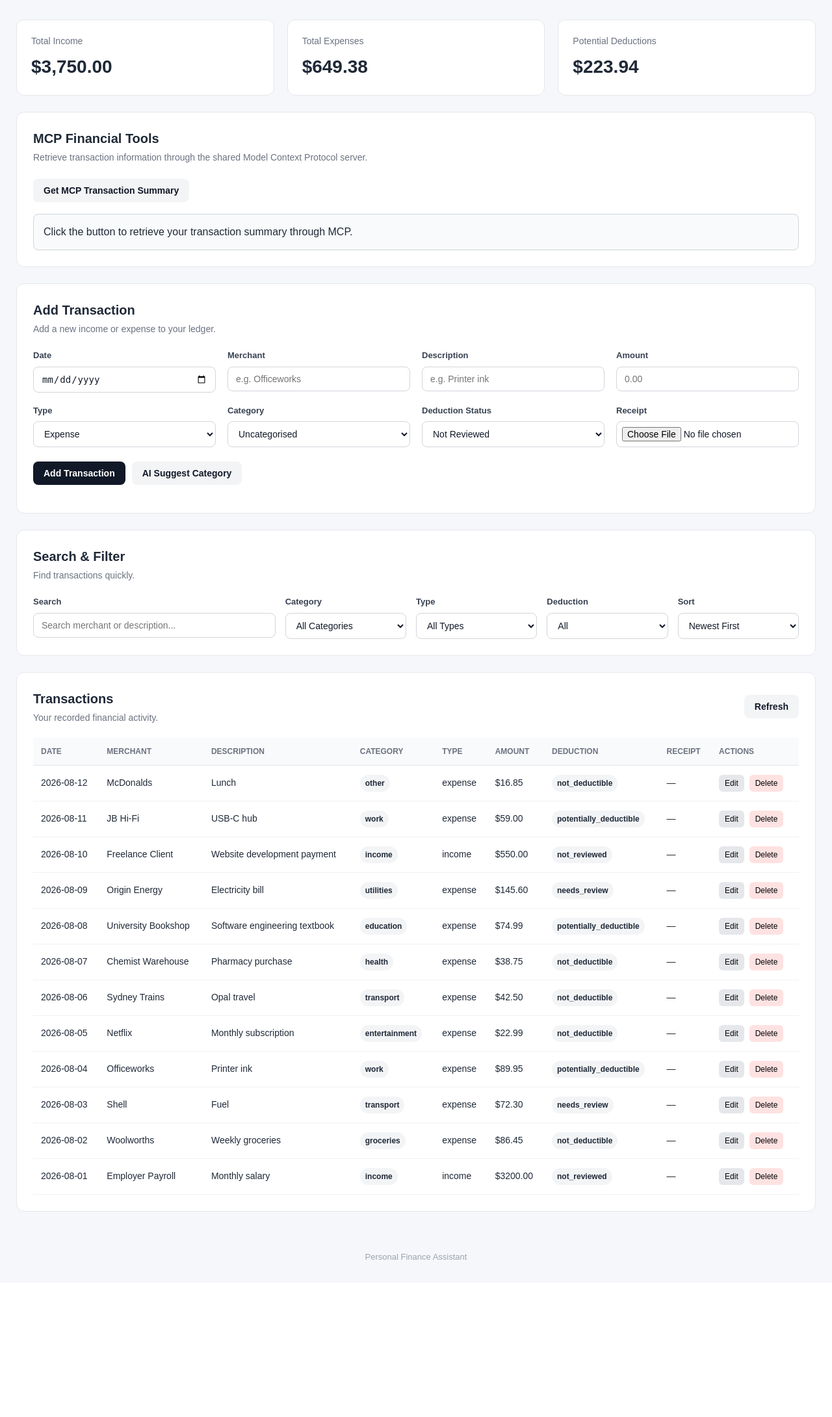
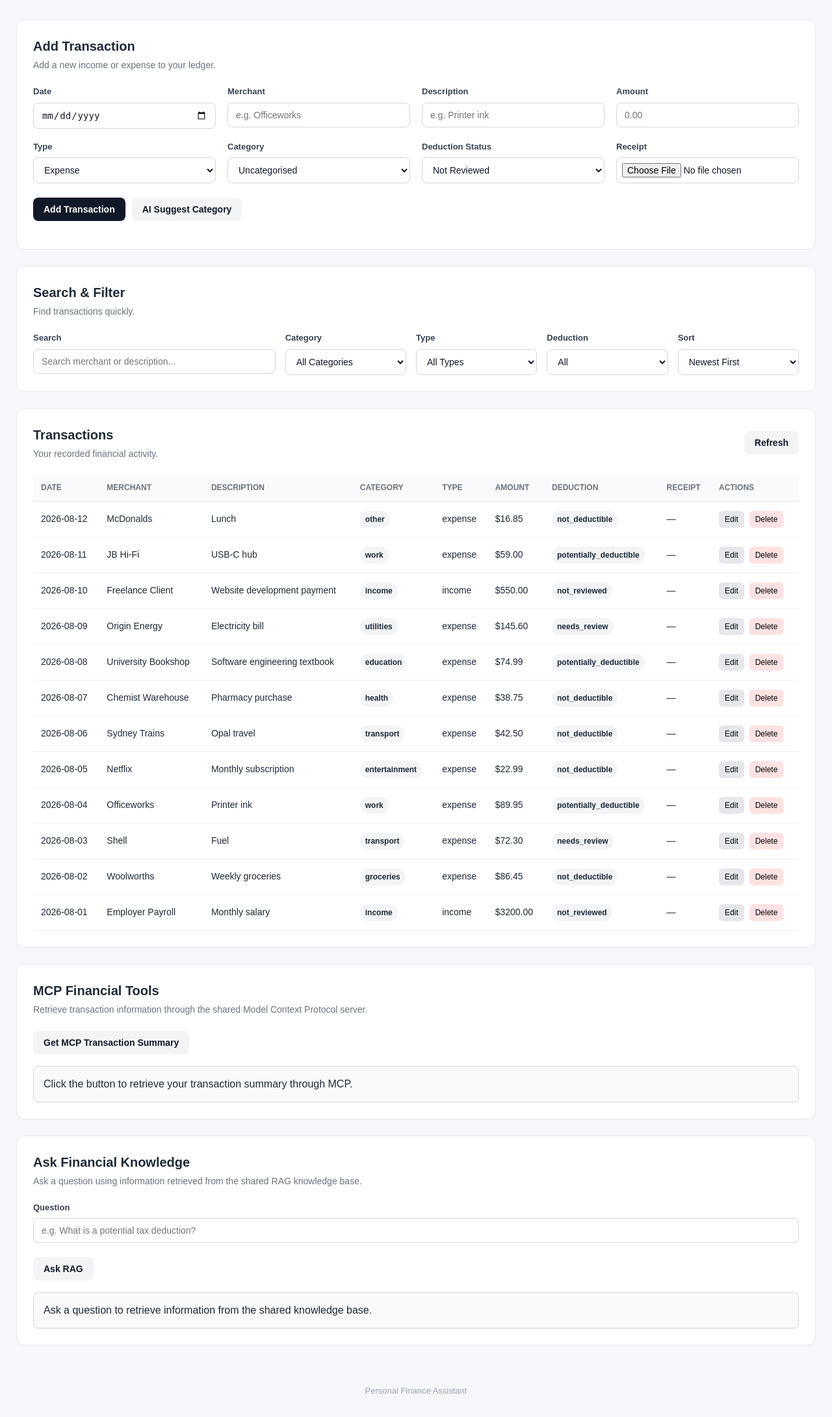
Before and after one commit to Spliky420/Advanced-Software-Development, a Flask app: template Thomas/frontend/templates/index.html in a window 1280 px wide. Shown: the part 101-2281 px from the top of the page at 65% size. Before the commit the page ends 2039 px from the top, so only its background shows below. Run offline with Flask 3, Linux system fonts and the light colour scheme; the template is opened without the code that fills it, so the values that code supplies are empty; data comes from the database, SQL or seed files in the repository.

Commit message:
RAG implementation

```diff
--- a/Thomas/backend/app.py
+++ b/Thomas/backend/app.py
@@ -21,6 +21,11 @@ OLLAMA_MODEL = os.getenv("OLLAMA_MODEL", "qwen2.5:0.5b")
 MCP_SERVER_URL = os.getenv(
     "MCP_SERVER_URL",
     "http://host.docker.internal:5002/mcp"
+)
+
+RAG_SERVER_URL = os.getenv(
+    "RAG_SERVER_URL",
+    "http://host.docker.internal:5003"
 )
 
 app.config["UPLOAD_FOLDER"] = UPLOAD_FOLDER
@@ -143,6 +148,94 @@ def mcp_transaction_summary():
             "success": False,
             "error": str(error)
         }), 500
+
+@app.route("/api/transactions/rag", methods=["POST"])
+def rag_question():
+    try:
+        question = request.form.get("question", "").strip()
+
+        if not question:
+            return """
+                <div class="ai-suggestion">
+                    <p>Please enter a question.</p>
+                </div>
+            """, 400
+
+        response = requests.post(
+            f"{RAG_SERVER_URL}/answer",
+            json={
+                "query": question,
+                "k": 5,
+                "caller": "Thomas"
+            },
+            timeout=120
+        )
+
+        response.raise_for_status()
+        data = response.json()
+
+        answer = data.get("answer", "No answer returned.")
+        confidence = data.get("confidence_category", "Unknown")
+        citations = data.get("citations", [])
+
+        citation_html = ""
+
+        for citation in citations:
+            source = citation.get("source_id", "Unknown source")
+            chunk = citation.get("chunk_id", "")
+
+            citation_html += f"""
+                <li>
+                    {source}
+                    <small>({chunk})</small>
+                </li>
+            """
+
+        return f"""
+            <div class="ai-suggestion">
+
+                <h4>RAG Answer</h4>
+
+                <p>{answer}</p>
+
+                <p>
+                    <strong>Confidence:</strong>
+                    {confidence}
+                </p>
+
+                <p><strong>Sources:</strong></p>
+
+                <ul>
+                    {citation_html}
+                </ul>
+
+                <p class="ai-warning">
+                    Answer generated using retrieved context
+                    from the shared RAG server.
+                </p>
+
+            </div>
+        """
+
+    except requests.exceptions.RequestException as error:
+        print("RAG server error:", error)
+
+        return """
+            <div class="ai-suggestion">
+                <p>
+                    Could not connect to the shared RAG server.
+                </p>
+            </div>
+        """, 502
+
+    except Exception as error:
+        print("RAG error:", error)
+
+        return f"""
+            <div class="ai-suggestion">
+                <p>RAG Error: {str(error)}</p>
+            </div>
+        """, 500
 
 
 @app.route("/api/transactions/ai-classify", methods=["POST"])
--- a/Thomas/frontend/templates/index.html
+++ b/Thomas/frontend/templates/index.html
@@ -28,54 +28,6 @@
 
     <main class="container">
 
-        <!-- SUMMARY -->
-        <section id="summary-grid" class="summary-grid" hx-get="/api/transactions/summary" hx-trigger="load"
-            hx-swap="innerHTML">
-            <div class="summary-card">
-                <span>Total Income</span>
-                <strong>Loading...</strong>
-            </div>
-
-            <div class="summary-card">
-                <span>Total Expenses</span>
-                <strong>Loading...</strong>
-            </div>
-
-            <div class="summary-card">
-                <span>Potential Deductions</span>
-                <strong>Loading...</strong>
-            </div>
-        </section>
-<!-- MCP TOOLS -->
-<section class="card">
-
-    <div class="section-heading">
-        <div>
-            <h2>MCP Financial Tools</h2>
-            <p>
-                Retrieve transaction information through the shared
-                Model Context Protocol server.
-            </p>
-        </div>
-    </div>
-
-    <div class="button-row">
-        <button
-            type="button"
-            class="button button-secondary"
-            hx-get="/api/transactions/mcp-summary"
-            hx-target="#mcp-result"
-            hx-swap="innerHTML"
-        >
-            Get MCP Transaction Summary
-        </button>
-    </div>
-
-    <div id="mcp-result" class="ai-result">
-        <p>Click the button to retrieve your transaction summary through MCP.</p>
-    </div>
-
-</section>
 
         <!-- ADD TRANSACTION -->
         <section class="card">
@@ -344,6 +296,90 @@
 
         </section>
 
+        <!-- MCP TOOLS -->
+<section class="card">
+
+    <div class="section-heading">
+        <div>
+            <h2>MCP Financial Tools</h2>
+            <p>
+                Retrieve transaction information through the shared
+                Model Context Protocol server.
+            </p>
+        </div>
+    </div>
+
+    <div class="button-row">
+        <button
+            type="button"
+            class="button button-secondary"
+            hx-get="/api/transactions/mcp-summary"
+            hx-target="#mcp-result"
+            hx-swap="innerHTML"
+        >
+            Get MCP Transaction Summary
+        </button>
+    </div>
+
+    <div id="mcp-result" class="ai-result">
+        <p>Click the button to retrieve your transaction summary through MCP.</p>
+    </div>
+
+</section>
+
+<!-- RAG TOOLS -->
+<section class="card">
+
+    <div class="section-heading">
+        <div>
+            <h2>Ask Financial Knowledge</h2>
+            <p>
+                Ask a question using information retrieved
+                from the shared RAG knowledge base.
+            </p>
+        </div>
+    </div>
+
+    <form
+        hx-post="/api/transactions/rag"
+        hx-target="#rag-result"
+        hx-swap="innerHTML"
+    >
+
+        <div class="form-group">
+            <label for="rag-question">
+                Question
+            </label>
+
+            <input
+                id="rag-question"
+                name="question"
+                type="text"
+                placeholder="e.g. What is a potential tax deduction?"
+                required
+            >
+        </div>
+
+        <div class="button-row">
+            <button
+                type="submit"
+                class="button button-secondary"
+            >
+                Ask RAG
+            </button>
+        </div>
+
+    </form>
+
+    <div id="rag-result" class="ai-result">
+        <p>
+            Ask a question to retrieve information
+            from the shared knowledge base.
+        </p>
+    </div>
+
+</section>
+
     </main>
 
 
--- a/docker-compose.yml
+++ b/docker-compose.yml
@@ -207,6 +207,7 @@ services:
       OLLAMA_URL: http://ollama:11434
       OLLAMA_MODEL: ${OLLAMA_MODEL:-qwen2.5:0.5b}
       MCP_SERVER_URL: http://mcp-server:5002/mcp
+      RAG_SERVER_URL: http://host.docker.internal:5003
 
     volumes:
       - thomas-db-data:/data
```
Also changed, not shown: Thomas/frontend/app.py (+13 -0 lines), 1 other file.
